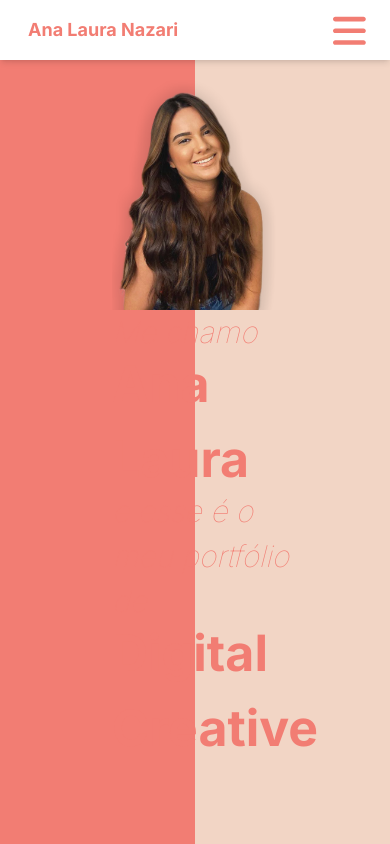
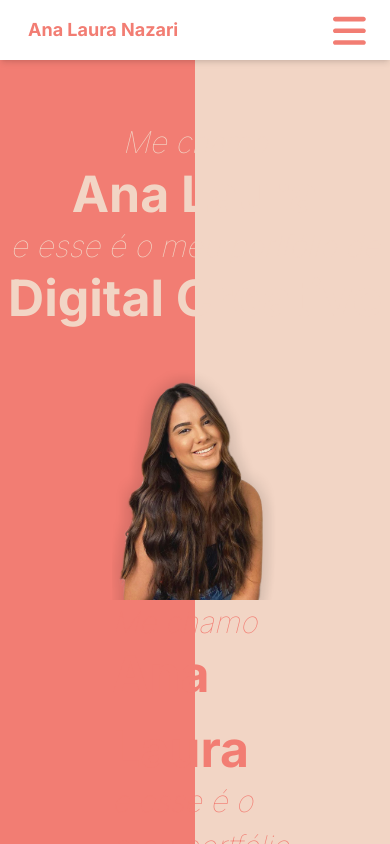
Before and after one commit to thomasaleknovic/portfolio_ana_laura, a React (Vite) app in the folder portfolio_analaura_app/: page / in a window 390 px wide. Shown: the top 844 px of the page. Built offline with nearby package versions, Linux system fonts and the light colour scheme.

Commit message:
Version 1.8.0

```diff
--- a/portfolio_analaura_app/src/Components/HomeComponent.jsx
+++ b/portfolio_analaura_app/src/Components/HomeComponent.jsx
@@ -5,8 +5,15 @@ import Nav from './HeaderComponentMobile';
 export default function Home () {
 
     return(
-        <div className="md:backgroundGradient ">
+        <div className="backgroundGradient">
             <Nav/>
+            <div className="text-secondary-color sm:bg-main-pink sm:w-screen md:hidden text-center py-28 mb-[-150px] border-t-8 border-main-pink ">
+                        <p className="text-[30px] font-thin italic -mb-2 ">Me chamo</p>
+                        <p className="text-[50px] font-bold -mb-2">Ana Laura</p>
+                        <p className="text-[30px] font-thin italic -mb-2">e esse é o meu portfólio de</p>
+                        <p className="text-[50px] font-bold -mb-2">Digital Creative</p>
+
+            </div>
             <div>
 
             </div>
@@ -15,7 +22,7 @@ export default function Home () {
                     <div className="">
                         <img src="/assets/foto_ana_laura_650px.png" alt="" width={450} />
                     </div>
-                    <div className="text-main-pink ">
+                    <div className="text-main-pink sm:hidden md:block">
                         <p className="text-[30px] font-thin italic -mb-2 ">Me chamo</p>
                         <p className="text-[50px] font-bold -mb-2">Ana Laura</p>
                         <p className="text-[30px] font-thin italic -mb-2">e esse é o meu portfólio de</p>
@@ -23,6 +30,7 @@ export default function Home () {
 
                     </div>
                 </div>
+
             </div>
         </div>
     )
--- a/portfolio_analaura_app/src/Components/PortfolioComponent.jsx
+++ b/portfolio_analaura_app/src/Components/PortfolioComponent.jsx
@@ -39,7 +39,7 @@ export default function Portfolio () {
             <Nav />
             <div className='bg-white max-h-full'>
                 <div className=' p-10 bg-main-pink'>
-                <div className='text-white text-center mx-auto w-3/5 mb-[15rem] mt-10'>
+                <div className='text-white text-center mx-auto md:w-3/5 sm:w-4/5 mt-20 mb-[15rem] '>
                         <h2 className='text-4xl font-bold mb-5'>Antes, essa sou eu...</h2>
                         <p className=''>Curiosa por tudo e ansiosa por aprender, tenho 21 anos, muita bagagem e muita vontade de viver muito mais. Amante das Redes Sociais e de tudo que faz nosso mundo girar, fale sobre qualquer trend que vou ter assunto por horas.</p>
                     </div>
--- a/portfolio_analaura_app/src/index.css
+++ b/portfolio_analaura_app/src/index.css
@@ -9,12 +9,14 @@
     }
 };
 
+.backgroundMobile{
+  background: #F2D5C5
+}
+
 .backgroundGradient{
   background: linear-gradient(90deg, #F27D73 50%, #F2D5C5 50%)
 }
-.backgroundMobile{
-  background: #F27D73
-}
+
 
 body{
   background: linear-gradient(90deg, #F27D73 50%, #F2D5C5 50%)
```
